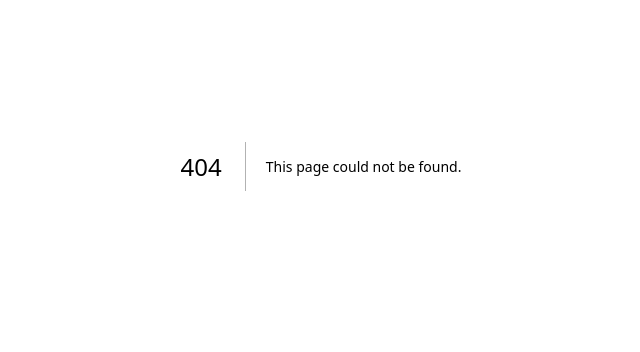
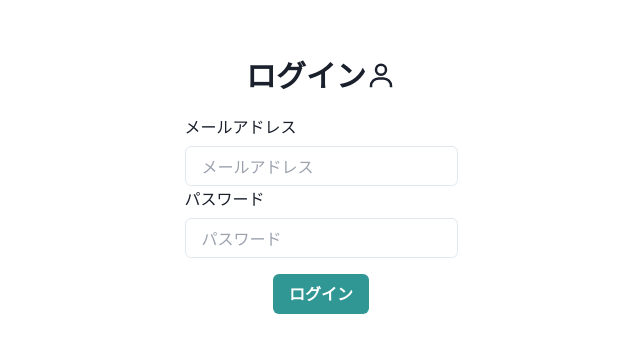
Before and after one commit to Yu-7777/hackit_2024, a Next.js app in the folder front/: page /login in a window 1280 px wide. Before the commit this address had no page. Shown: the part 234-586 px from the top of the page, without its empty margins (319-959 px from the left). Built offline with nearby package versions, Linux system fonts and the light colour scheme.

Commit message:
ログインページの作成

```diff
--- a/front/app/layout.tsx
+++ b/front/app/layout.tsx
@@ -2,16 +2,12 @@ import type { Metadata } from "next";
 import { Noto_Sans_JP } from "next/font/google";
 import "./globals.css";
 import { Providers } from "./providers";
+import Head from "next/head";
 
 const notoSansJP = Noto_Sans_JP({
   weight: "400",
   subsets: ["latin"],
 })
-
-export const metadata: Metadata = {
-  title: "きゅうおん！",
-  description: "アルバイトの給料を計算するならこのアプリ！",
-};
 
 export default function RootLayout({
   children,
--- /dev/null
+++ b/front/app/login/page.tsx
@@ -0,0 +1,86 @@
+"use client";
+
+import { Box, Button, FormControl, FormErrorMessage, FormHelperText, FormLabel, Heading, Input, Stack, VStack } from "@chakra-ui/react";
+import { Field, Form, Formik } from "formik";
+import { BiUser } from "react-icons/bi";
+import { FaDoorClosed } from "react-icons/fa";
+
+export default function LoginPage() {
+  function validateEmail(value: string) {
+    let error;
+
+    if (!value)
+      error = "メールアドレスを入力してください";
+    else if (!value.includes("@"))
+      error = "メールアドレスが正しくありません";
+
+    return error;
+  }
+
+  function validatePw(value: string) {
+    let error;
+
+    if (!value) error = "パスワードを入力してください";
+
+    return error;
+  }
+
+  return (
+    <VStack h="100vh" w="100vw" justify="center">
+      <Stack spacing={5} mt={10} align="center">
+        <Box textAlign="center">
+          <Heading as="h1" size="lg">
+            <Box display="flex" alignItems="center">
+              ログイン <BiUser/>
+            </Box>
+          </Heading>
+        </Box>
+        <Box textAlign="center" w="100%">
+          <Formik
+            initialValues={{ email: "", password: "" }}
+            onSubmit={(values, actions) => {
+              // ここでfetch APIを叩いてログイン処理を行う
+              setTimeout(() => {
+                alert(JSON.stringify(values, null, 2))
+                actions.setSubmitting(false)
+              }, 1000)
+            }}
+          >
+           {(props) => (
+            <Form>
+              <Field name='email' validate={validateEmail}>
+                {({field, form}: {field: any, form: any}) => (
+                  <FormControl isInvalid={form.errors.email && form.touched.email}>
+                    <FormLabel>メールアドレス</FormLabel>
+                    <Input {...field} placeholder="メールアドレス" />
+                    <FormErrorMessage>{form.errors.email}</FormErrorMessage>
+                  </FormControl>
+                )}
+              </Field>
+
+              <Field name='pw' validate={validatePw}>
+                {({field, form}: {field: any, form: any}) => (
+                  <FormControl isInvalid={form.errors.pw && form.touched.pw}>
+                    <FormLabel>パスワード</FormLabel>
+                    <Input {...field} placeholder="パスワード" />
+                    <FormErrorMessage>{form.errors.pw}</FormErrorMessage>
+                  </FormControl>
+                )}
+              </Field>
+
+              <Button
+                mt={4}
+                colorScheme="teal"
+                isLoading={props.isSubmitting}
+                type="submit"
+              >
+                ログイン
+              </Button>
+            </Form>
+           )}
+          </Formik>
+        </Box>
+      </Stack>
+    </VStack>
+  );
+}
--- a/front/package.json
+++ b/front/package.json
@@ -14,6 +14,7 @@
     "@chakra-ui/react": "^2.8.2",
     "@emotion/react": "^11.11.4",
     "@emotion/styled": "^11.11.0",
+    "formik": "^2.4.5",
     "framer-motion": "^11.0.8",
     "next": "14.1.3",
     "react": "^18",
```
Also changed, not shown: 1 other file (tests, documents, lock files or other folders).
